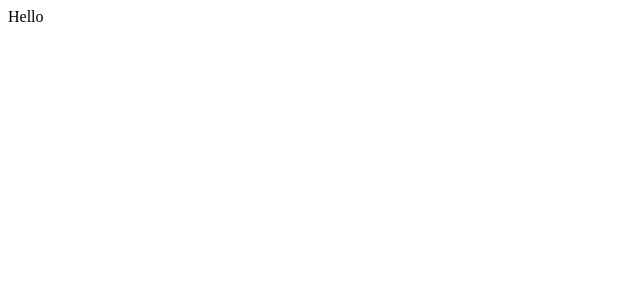
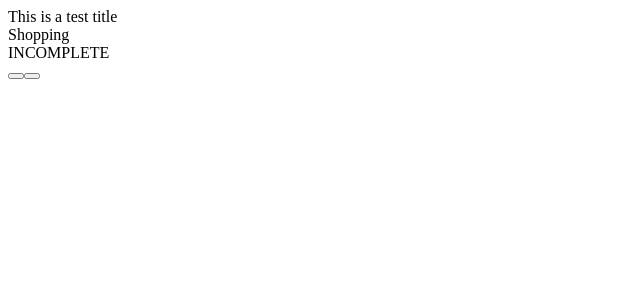
Before and after one commit to carmellit2002/TodoListTictuk, a React (Create React App) app in the folder todo-list-tictuk/: page / in a window 1280 px wide. Shown: the top 300 px of the page, without its empty margins (0-640 px from the left). Built offline with nearby package versions, Linux system fonts and the light colour scheme.

Commit message:
Added a Task example

```diff
--- a/todo-list-tictuk/src/App.js
+++ b/todo-list-tictuk/src/App.js
@@ -1,7 +1,10 @@
+import React from "react";
+import Homepage from "./Containers/Homepage";
+
 function App() {
   return (
     <div className="App">
-      Hello
+      <Homepage />
     </div>
   );
 }
--- a/todo-list-tictuk/src/Components/Task/Task.jsx
+++ b/todo-list-tictuk/src/Components/Task/Task.jsx
@@ -1,12 +1,12 @@
 import React from "react";
-import { TaskContainer, TaskDetailsContainer, Title, Category, CompletionStatus, TaskDetailsContainer, EditTaskButton, DeleteTaskButton } from "./styles";
+import { TaskContainer, TaskDetailsContainer, Title, Category, CompletionStatus, EditTaskButton, DeleteTaskButton } from "./styles";
 
 const Task = ({ title, category, completionStatus }) => {
     return <TaskContainer>
         <TaskDetailsContainer>
             <Title> {title} </Title>
             <Category> {category} </Category>
-            <CompletionStatus> {completionStatus} </CompletionStatus>
+            <CompletionStatus> {completionStatus ? "COMPLETED" : "INCOMPLETE"} </CompletionStatus>
         </TaskDetailsContainer>
         <EditTaskButton />
         <DeleteTaskButton />
--- a/todo-list-tictuk/src/Containers/Homepage/Homepage.jsx
+++ b/todo-list-tictuk/src/Containers/Homepage/Homepage.jsx
@@ -1,8 +1,9 @@
 import React from "react";
+import TasksList from "../TasksList";
 
 const Homepage = () => {
     return <div>
-
+        <TasksList />
     </div>
 }
 
--- a/todo-list-tictuk/src/Containers/Homepage/index.js
+++ b/todo-list-tictuk/src/Containers/Homepage/index.js
@@ -0,0 +1,3 @@
+import Homepage from "./Homepage";
+
+export default Homepage;
--- a/todo-list-tictuk/src/Containers/TasksList/TasksList.jsx
+++ b/todo-list-tictuk/src/Containers/TasksList/TasksList.jsx
@@ -1,9 +1,12 @@
 import React from "react";
+import Task from "../../Components/Task";
 
-const TasksList = () => {
-    return <div>
-
-    </div>
+const TasksList = ({ tasks = [] }) => {
+    return <Task
+        title={"This is a test title"}
+        category={"Shopping"}
+        completionStatus={false}
+    />
 }
 
 export default TasksList;
```
